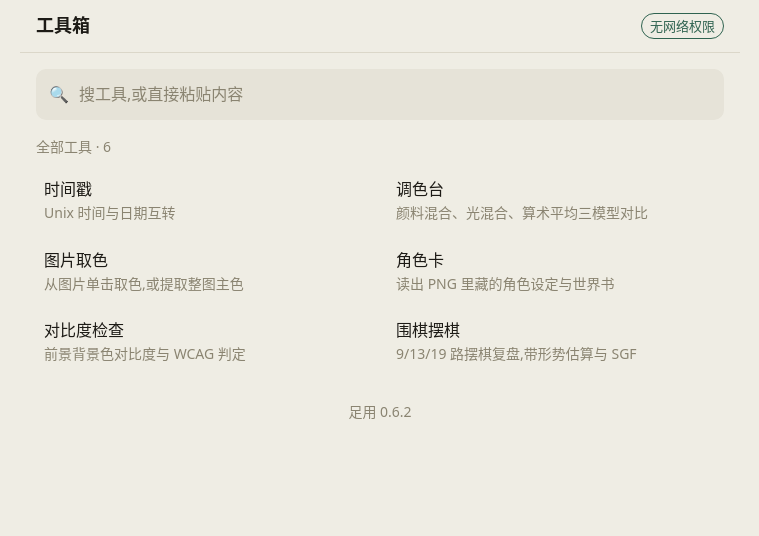
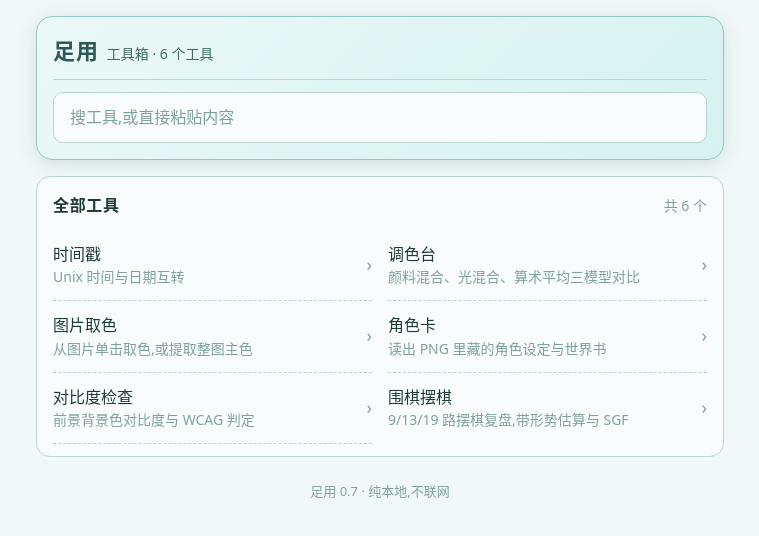
Before and after one commit to topukk45-arch/zuyon, a website with bundled scripts: page index.html in a window 1280 px wide. Shown: the whole page, without its empty margins (260-1019 px from the left). Built offline with nearby package versions, Linux system fonts and the light colour scheme.

Commit message:
0.7 首页换装:跟记问的雾松青主题对齐,去掉放大镜表情和无网络权限角标
Co-Authored-By: Claude Opus 5.5 <noreply@anthropic.com>
Claude-Session: https://claude.ai/code/session_01CU5YQjWArQRSGHZPvy3C9m

```diff
--- a/src/core/version.js
+++ b/src/core/version.js
@@ -1,4 +1,4 @@
 /* 版本号的唯一出处。
  * android/app/build.gradle 里的 versionName 必须跟这里一致,
  * check-arch.sh 会核对 —— 版本号散在两处一定会漂移。 */
-export const VERSION = '0.6.2';
+export const VERSION = '0.7';
--- a/src/shell/app.js
+++ b/src/shell/app.js
@@ -10,8 +10,7 @@ import { renderTool } from './toolhost.js';
 export function start(root) {
   const title = el('h1', { class: 'bar__title u-ellipsis' }, '工具箱');
   const back = el('button', { class: 'bar__back', onclick: home, 'aria-label': '返回' }, '‹');
-  const badge = el('span', { class: 'offline-badge' }, '无网络权限');
-  const bar = el('header', { class: 'bar' }, back, title, badge);
+  const bar = el('header', { class: 'bar' }, back, title);
   const scroll = el('main', { class: 'scroll' });
 
   root.append(bar, scroll);
@@ -28,13 +27,11 @@ export function start(root) {
 
     const route = parse();
     if (route.name === 'home') {
-      back.style.display = 'none';
-      badge.style.display = '';
+      root.classList.add('is-home');
       title.textContent = '工具箱';
       renderHome(scroll, ctx);
     } else {
-      back.style.display = '';
-      badge.style.display = 'none';
+      root.classList.remove('is-home');
       title.textContent = byId(route.id)?.name ?? '工具';
       cleanup = await renderTool(scroll, route.id, takePayload(), ctx);
     }
--- a/src/shell/home.js
+++ b/src/shell/home.js
@@ -17,7 +17,7 @@ export function renderHome(scroll, ctx) {
     spellcheck: 'false',
   });
 
-  const results = el('div');
+  const results = el('div', { style: 'display:flex;flex-direction:column;gap:var(--s4)' });
 
   const draw = () => {
     clear(results);
@@ -39,14 +39,19 @@ export function renderHome(scroll, ctx) {
       results.append(el('p', { class: 'empty' }, `没有能处理「${q}」的工具。`));
       return;
     }
-    results.append(list(found));
+    results.append(el('section', { class: 'panel' },
+      el('div', { class: 'panel__head' }, el('h2', {}, '搜索结果'), el('span', {}, `${found.length} 个`)),
+      list(found)));
   };
 
   box.addEventListener('input', draw);
   draw();
 
   scroll.append(
-    el('div', { class: 'search' }, el('span', { 'aria-hidden': 'true' }, '🔍'), box),
+    el('section', { class: 'home-head' },
+      el('div', { class: 'home-head__title' }, el('h1', {}, '足用'), el('span', {}, `工具箱 · ${tools.length} 个工具`)),
+      el('div', { class: 'search' }, box),
+    ),
     results,
   );
 }
@@ -59,21 +64,21 @@ function recentAndAll(ctx) {
 
   if (recent.length) {
     frag.append(
-      el('div', {},
-        el('p', { class: 'section-label' }, '最近'),
-        el('div', { class: 'chips' }, recent.map((t) =>
+      el('section', { class: 'panel' },
+        el('div', { class: 'panel__head' }, el('h2', {}, '最近')),
+        el('div', { class: 'chips', style: 'padding-bottom:var(--s2)' }, recent.map((t) =>
           el('button', { class: 'chip', onclick: () => openTool(t.id) }, t.name))),
       ),
     );
   }
 
   frag.append(
-    el('div', {},
-      el('p', { class: 'section-label' }, `全部工具 · ${tools.length}`),
+    el('section', { class: 'panel' },
+      el('div', { class: 'panel__head' }, el('h2', {}, '全部工具'), el('span', {}, `共 ${tools.length} 个`)),
       list(tools),
     ),
-    el('p', { class: 'section-label', style: 'text-align:center;margin-top:var(--s5)' },
-      `足用 ${VERSION}`),
+    // 不联网是产品的根,但不必在顶上挂个角标喊出来;页脚说一句就够
+    el('p', { class: 'home-foot' }, `足用 ${VERSION} · 纯本地,不联网`),
   );
   return frag;
 }
--- a/src/styles/layout.css
+++ b/src/styles/layout.css
@@ -22,7 +22,7 @@
   padding: var(--s3) var(--s4);
   padding-top: calc(var(--s3) + var(--safe-top));
   border-bottom: 1px solid var(--paper-3);
-  background: var(--paper);
+  background: var(--surface);
   position: sticky;
   top: 0;
   z-index: 10;
@@ -30,7 +30,8 @@
 
 .bar__title {
   font-size: var(--t-lg);
-  font-weight: 600;
+  font-weight: 700;
+  color: var(--accent-2);
   flex: 1;
   min-width: 0;
 }
@@ -44,15 +45,9 @@
   color: var(--ink-2);
 }
 
-/* 「无网络权限」角标。放首页顶栏,不藏进关于页 */
-.offline-badge {
-  font-size: var(--t-xs);
-  color: var(--accent);
-  border: 1px solid currentColor;
-  border-radius: 999px;
-  padding: 2px var(--s2);
-  white-space: nowrap;
-}
+/* 首页不要顶栏:标题住进头卡里,顶栏那一条安全区交给滚动区 */
+#app.is-home .bar { display: none; }
+#app.is-home .scroll { padding-top: calc(var(--s4) + var(--safe-top)); }
 
 /* ── 可滚动主体 ──────────────────────── */
 .scroll {
@@ -67,32 +62,48 @@
   gap: var(--s4);
 }
 
-/* ── 搜索 ───────────────────────────── */
-.search {
+/* ── 首页头卡 ─────────────────────────
+   照「记问」的容器卡:浅渐变 + 一圈主色描边 + 柔和阴影 */
+.home-head {
+  background: linear-gradient(135deg, var(--card-1), var(--card-2));
+  border: 1px solid var(--line-mid);
+  border-radius: 16px;
+  box-shadow: var(--shadow);
+  padding: var(--s4);
   display: flex;
-  align-items: center;
+  flex-direction: column;
+  gap: var(--s3);
+}
+.home-head__title {
+  display: flex;
+  align-items: baseline;
   gap: var(--s2);
-  background: var(--paper-2);
-  border: 1px solid transparent;
+  padding-bottom: var(--s3);
+  border-bottom: 1px solid var(--paper-3);
+}
+.home-head__title h1 { font-size: var(--t-xl); font-weight: 700; color: var(--accent-2); letter-spacing: .04em; }
+.home-head__title span { font-size: var(--t-sm); color: var(--ink-2); }
+
+/* ── 搜索 ─────────────────────────────
+   不放放大镜图标:输入框本身就是搜索,占位符已经说清楚 */
+.search input {
+  width: 100%;
+  background: var(--surface);
+  border: 1px solid var(--paper-3);
   border-radius: var(--radius);
-  padding-inline: var(--s3);
+  padding: var(--s3) var(--s4);
+  min-height: 46px;
+  outline: none;
+  transition: border-color .15s, box-shadow .15s;
 }
-.search:focus-within { border-color: var(--accent); }
-
-.search input {
-  flex: 1;
-  min-width: 0;
-  border: none;
-  background: none;
-  outline: none;
-  padding-block: var(--s3);
-  min-height: 44px;
-}
+.search input:focus { border-color: var(--accent); box-shadow: 0 0 0 3px var(--paper-2); }
 .search input::placeholder { color: var(--ink-3); }
+.search input::-webkit-search-cancel-button { display: none; }
 
 /* 粘贴内容后的直达建议 */
 .sniff {
   border: 1px solid var(--accent);
+  background: var(--surface);
   border-radius: var(--radius);
   padding: var(--s3) var(--s4);
   display: flex;
@@ -113,7 +124,23 @@
   flex: 1;
 }
 
-/* ── 工具清单 ───────────────────────── */
+/* ── 分区卡片:最近、全部工具 ─────────── */
+.panel {
+  background: var(--surface);
+  border: 1px solid var(--paper-3);
+  border-radius: 14px;
+  padding: var(--s3) var(--s4);
+}
+.panel__head {
+  display: flex;
+  align-items: baseline;
+  justify-content: space-between;
+  padding-block: var(--s1) var(--s3);
+}
+.panel__head h2 { font-size: var(--t-base); font-weight: 700; color: var(--ink); letter-spacing: .04em; }
+.panel__head span { font-size: var(--t-sm); color: var(--ink-3); font-variant-numeric: tabular-nums; }
+
+/* 旧名字留着:工具里还在用 */
 .section-label {
   font-size: var(--t-sm);
   color: var(--ink-3);
@@ -126,20 +153,21 @@
   flex-direction: column;
 }
 
+/* 列表行照「记问」分类汇总:虚线分隔,右侧一个小箭头 */
 .tool-item {
   display: flex;
   align-items: center;
   gap: var(--s3);
   width: 100%;
   text-align: start;
-  padding: var(--s3) var(--s2);
-  border-radius: var(--radius-sm);
-  border-bottom: 1px solid var(--paper-3);
+  padding: var(--s3) 0;
+  border-bottom: 1px dashed var(--paper-3);
 }
-.tool-item:last-child { border-bottom: none; }
+.tool-list li:last-child .tool-item { border-bottom: none; }
 .tool-item:active { background: var(--paper-2); }
+.tool-item::after { content: '›'; color: var(--ink-3); font-size: var(--t-lg); }
 
-.tool-item__name { font-size: var(--t-base); }
+.tool-item__name { font-size: var(--t-base); color: var(--ink); }
 .tool-item__desc {
   font-size: var(--t-sm);
   color: var(--ink-3);
@@ -151,19 +179,23 @@
 
 .chips { display: flex; flex-wrap: wrap; gap: var(--s2); }
 .chip {
+  background: var(--paper);
   border: 1px solid var(--paper-3);
   border-radius: 999px;
-  padding: var(--s2) var(--s4);
+  padding: var(--s1) var(--s4);
   font-size: var(--t-sm);
-  min-height: 40px;
+  color: var(--accent-2);
+  min-height: 36px;
 }
-.chip:active { background: var(--paper-2); }
+.chip:active { background: var(--paper-2); border-color: var(--line-mid); }
 
 .empty {
   color: var(--ink-3);
   font-size: var(--t-sm);
   padding: var(--s5) 0;
 }
+
+.home-foot { text-align: center; font-size: var(--t-xs); color: var(--ink-3); padding-top: var(--s2); }
 
 /* ── 工具容器与通用组件 ──────────────── */
 .tool-body {
@@ -206,14 +238,16 @@
 .row { display: flex; gap: var(--s2); flex-wrap: wrap; }
 
 .btn {
+  background: var(--surface);
   border: 1px solid var(--paper-3);
   border-radius: var(--radius-sm);
   padding: var(--s2) var(--s4);
   font-size: var(--t-sm);
+  color: var(--ink);
 }
-.btn:active { background: var(--paper-2); }
+.btn:active { background: var(--paper-2); transform: scale(.97); }
 .btn--primary {
-  background: var(--accent);
+  background: linear-gradient(135deg, var(--accent), var(--accent-2));
   color: var(--accent-ink);
   border-color: var(--accent);
 }
--- a/src/styles/theme.css
+++ b/src/styles/theme.css
@@ -2,19 +2,25 @@
    工具里不许出现字面量颜色和字面量 px 间距,只用这里的 token。 */
 
 :root {
-  /* 纸与墨。米白沿用「记问」,让两个 app 摆在一起是一套 */
-  --paper:      #EFEDE4;
-  --paper-2:    #E6E3D8;   /* 凹陷区:输入框、代码块 */
-  --paper-3:    #DBD7C9;   /* 分隔线 */
-  --ink:        #1D1B16;
-  --ink-2:      #55503F;   /* 次级文字 */
-  --ink-3:      #8A8471;   /* 占位符、弱提示 */
+  /* 雾松青。跟「记问」的默认主题同一个主色 #3F6F6B 推出来的一套,
+     两个 app 摆在一起是一家的。(0.6 以前是米白,记问换了主题,这边跟着换) */
+  --paper:      #F1F9F8;   /* 页面底 */
+  --paper-2:    #E4F2F0;   /* 凹陷区:输入框、结果框、工具里的卡片 */
+  --paper-3:    #B7D6D4;   /* 分隔线、细边框 */
+  --surface:    #F8FCFC;   /* 浮在页面上的卡片底 */
+  --card-1:     #EBF9F8;   /* 首页头卡渐变的浅端 */
+  --card-2:     #D5F2EF;   /* 首页头卡渐变的深端 */
+  --line-mid:   #94C7C3;   /* 卡片描边 */
+  --ink:        #1F3B39;
+  --ink-2:      #3F6A66;   /* 次级文字 */
+  --ink-3:      #7FA19E;   /* 占位符、弱提示 */
 
-  /* 唯一强调色:铜绿。取自金文的载体而非字形本身 */
-  --accent:     #2F6350;
-  --accent-ink: #F4F2EA;
-  --focus:      #2F6350;
-  --warn:       #8A3B2A;
+  --accent:     #3F6F6B;
+  --accent-2:   #2C5955;   /* 主按钮渐变的深端 */
+  --accent-ink: #FFFFFF;
+  --focus:      #3F6F6B;
+  --warn:       #B5482E;
+  --shadow:     0 4px 18px rgba(63, 111, 107, .18);
 
   /* 字号。用 rem,跟随系统字体设置,所以容器一律不设死高度 */
   --t-xs:   0.8125rem;
@@ -46,16 +52,22 @@
 
 @media (prefers-color-scheme: dark) {
   :root {
-    --paper:      #16171A;
-    --paper-2:    #1F2125;
-    --paper-3:    #2E3137;
-    --ink:        #E8E5DC;
-    --ink-2:      #A8A497;
-    --ink-3:      #6E6B62;
-    --accent:     #6FAE93;
-    --accent-ink: #10221C;
-    --focus:      #6FAE93;
-    --warn:       #D98C78;
+    --paper:      #121A19;
+    --paper-2:    #1A2625;
+    --paper-3:    #2B3D3B;
+    --surface:    #172221;
+    --card-1:     #182A28;
+    --card-2:     #1E3633;
+    --line-mid:   #35524F;
+    --ink:        #E2EFED;
+    --ink-2:      #A3BDB9;
+    --ink-3:      #6C8784;
+    --accent:     #7FB8B1;
+    --accent-2:   #5F9C95;
+    --accent-ink: #0F1F1D;
+    --focus:      #7FB8B1;
+    --warn:       #E0957C;
+    --shadow:     0 4px 18px rgba(0, 0, 0, .35);
   }
 }
 
```
Also changed, not shown: test/shell.smoke.mjs (+1 -1 lines), CHANGELOG.md, 1 other file.
